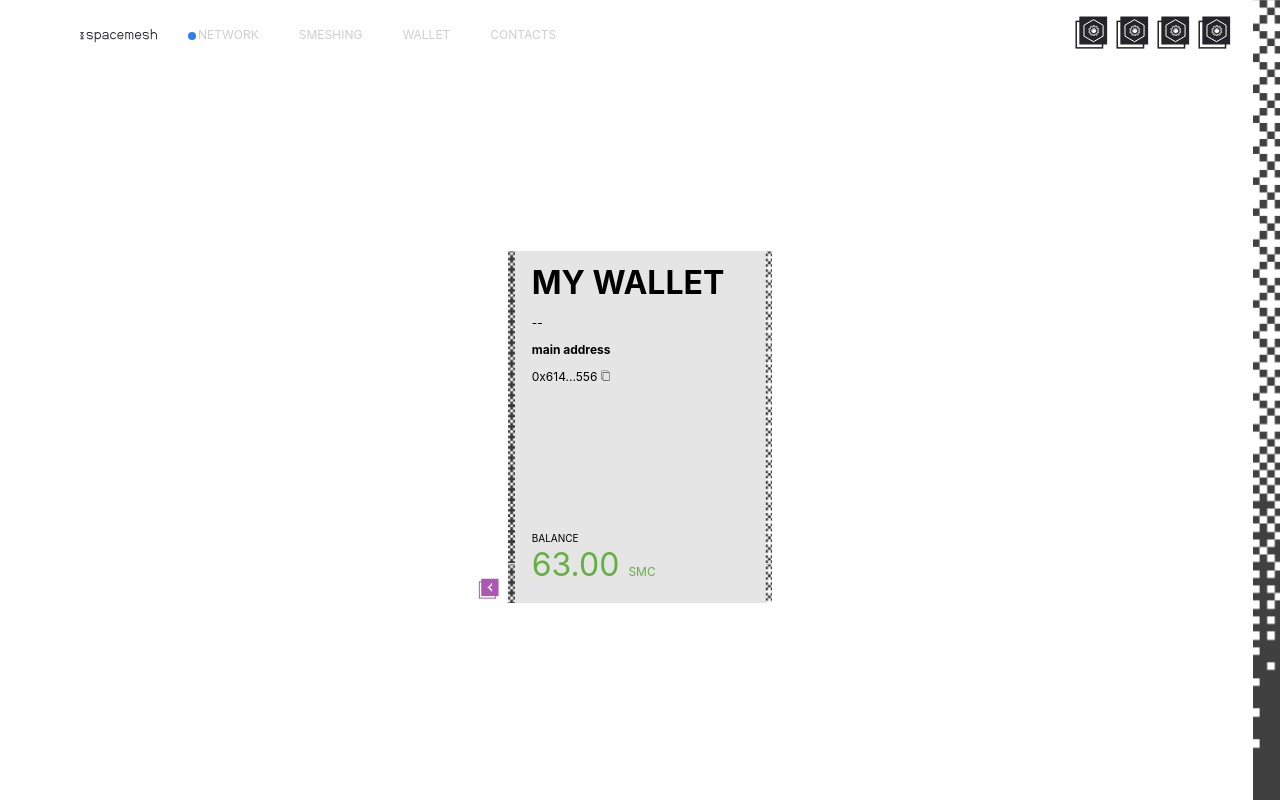
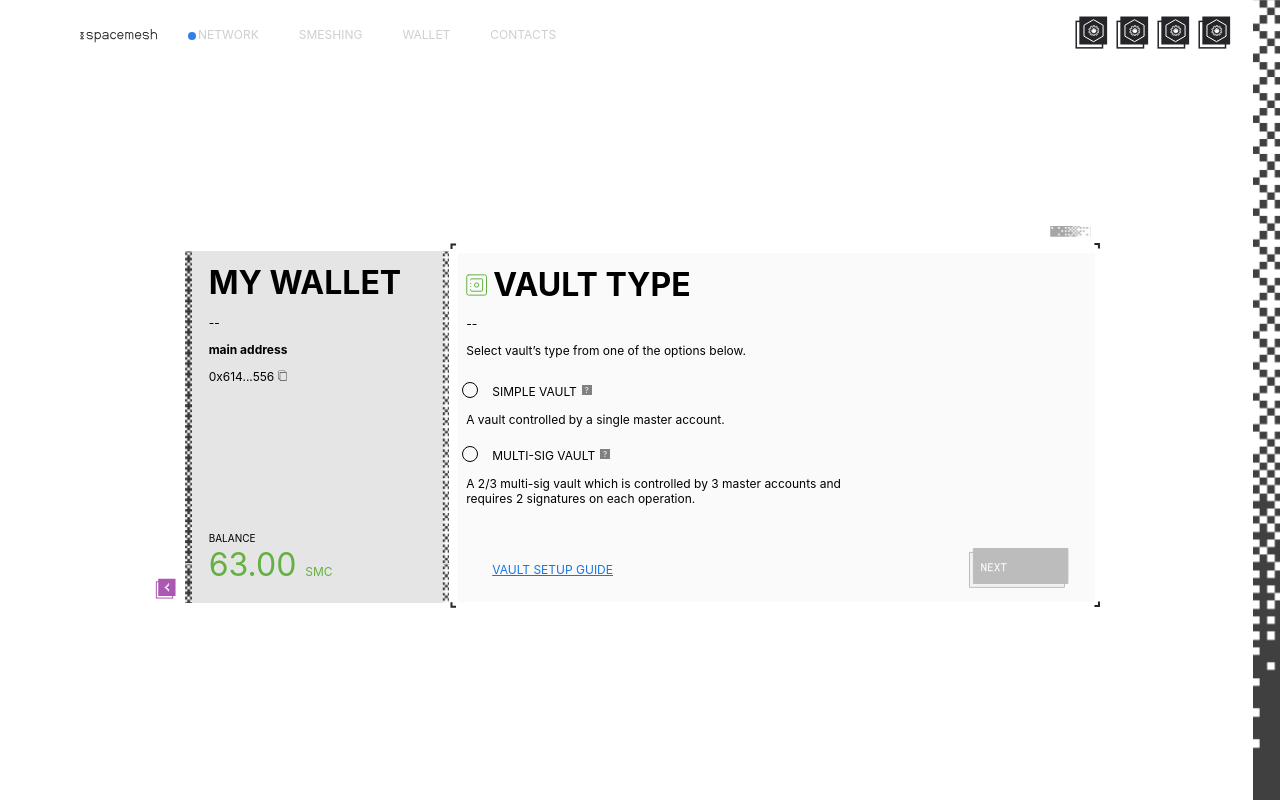
Before and after one commit to aveWorld/smapp, a React (Create React App) app: page /vault-type in a window 1280 px wide. Built offline with nearby package versions, Linux system fonts and the light colour scheme.

Commit message:
added section vault-type

```diff
--- a/src/App.js
+++ b/src/App.js
@@ -12,6 +12,7 @@
 import Wallet from './components/Wallet';
 import NewVault from './components/NewVault';
 import MasterAccount from './components/MasterAccount'
+import VaultType from "./components/VaultType";
 
   function App() {
     return (
@@ -21,6 +22,7 @@
             <Switch>
               <Route exact path="/" component={() => <NewVault />} />
               <Route exact path="/master_account" component={() => <MasterAccount />} />
+              <Route exact path="/vault-type" component={() => <VaultType />} />
             </Switch>
         </HomeWrapper>
       </Layout>
--- /dev/null
+++ b/src/components/VaultType/index.js
@@ -0,0 +1,308 @@
+import React from 'react';
+import { Link } from 'react-router-dom';
+import styled from 'styled-components';
+import { ReactSVG } from 'react-svg';
+
+// Assets
+import TitleImg from '../../assets/svg/new-vault_title.svg';
+import BtnImg from '../../assets/svg/vault_btn.svg';
+import RectTopLeft from '../../assets/svg/rect_top-left.svg';
+import RectTopRight from '../../assets/svg/rect_top-right.svg';
+import RectBotLeft from '../../assets/svg/rect_bot-left.svg';
+import RectBotRight from '../../assets/svg/rect_bot-right.svg';
+import VaultTopImg from '../../assets/svg/vault_top-img.svg'
+
+
+function VaultType() {
+  return (
+    <VaultItem>
+      <ReactSVG src={RectTopLeft} className="rect_top-left"/>
+      <ReactSVG src={RectTopRight} className="rect_top-right"/>
+      <ReactSVG src={RectBotLeft} className="rect_bot-left"/>
+      <ReactSVG src={RectBotRight} className="rect_bot-right"/>
+      <ReactSVG src={VaultTopImg} className="rect-img"/>
+      <VaultWrapper>
+        <VaultHeader>
+          <div className="header__title">
+            <h3 className="header__title"><span><ReactSVG src={TitleImg} className="header__img"/></span> VAULT TYPE
+            </h3>
+          </div>
+          <p className="vault__text">--</p>
+          <p className="vault__text fixed-width">Select vault’s type from one of the options below.</p>
+        </VaultHeader>
+        <VaultMain>
+          <CheckboxesColumns>
+            <CheckboxFlexContainer>
+              <label htmlFor="simple-vault" className="custom-radio">
+                <input value="simple-vault" type="radio" id="simple-vault"
+                       name="radio-group"/>
+                <span className="vault-span">Simple Vault</span>
+              </label>
+              <QuestionMark>?</QuestionMark>
+            </CheckboxFlexContainer>
+            <p className="vault__text">A vault controlled by a single master account.</p>
+            <CheckboxFlexContainer>
+              <label htmlFor="multi-sig-vault" className="custom-radio">
+                <input value="simple-vault" type="radio" id="multi-sig-vault"
+                       name="radio-group"/>
+                <span className="vault-span">Multi-sig Vault</span>
+              </label>
+              <QuestionMark>?</QuestionMark>
+            </CheckboxFlexContainer>
+            <p className="vault__text">A 2/3 multi-sig vault which is controlled by 3 master accounts and requires 2
+              signatures on each operation.</p>
+          </CheckboxesColumns>
+        </VaultMain>
+        <VaultFooter>
+          <Link to="/" className="footer__link">VAULT SETUP GUIDE</Link>
+          <ReactSVG src={BtnImg} className="footer__btn"/>
+        </VaultFooter>
+      </VaultWrapper>
+    </VaultItem>
+  );
+}
+
+const VaultItem = styled.div`
+    position: relative;
+    margin-left: 9px;
+    background: rgba(0, 0, 0, 0.02);
+
+      .vault__main-text {
+      text-transform: uppercase;
+      font-size: 12px;
+    }
+
+    .vault__text {
+        font-size: 12px;
+        line-height: 15px;
+    }
+
+    .rect_top-left {
+        position: absolute;
+        top: 0;
+        left: 0;
+        margin-top: -20px;
+        margin-left: -8px;
+    }
+    .rect_top-right {
+        position: absolute;
+        top: 0;
+        right: 0;
+        margin-top: -20px;
+        margin-right: -5px;
+    }
+    .rect_bot-left {
+        position: absolute;
+        bottom: 0;
+        left: 0;
+        margin-bottom: -10px;
+        margin-left: -8px;
+    }
+    .rect_bot-right {
+        position: absolute;
+        bottom: 0;
+        right: 0;
+        margin-bottom: -10px;
+        margin-right: -5px;
+    }
+    .rect-img {
+        position: absolute;
+        right: 4px;
+        margin-top: -32px;
+    }
+`;
+
+const VaultWrapper = styled.div`
+    padding: 12px 22px 0 8px;
+`;
+
+const VaultHeader = styled.div`
+    .header__img {
+        display: inline-block;
+    }
+
+    .header__title {
+        font-size: 32px;
+        margin: 0;
+    }
+
+    .fixed-width {
+        width: 70%;
+    }
+
+    .header__title {
+        display: flex;
+    }
+
+    .header__question {
+        display: flex;
+        margin-top: 12px;
+        margin-left: 5px;
+        &:hover .header__tooltip {
+            display: block;
+        }
+    }
+
+    .header__img {
+        margin-right: 5px;
+    }
+
+    .header__tooltip {
+        display: none;
+        position: absolute;
+        width: 250px;
+        height: 72px;
+        background-color: white;
+        font-size: 12px;
+        border: 1px solid black;
+        z-index: 1;
+    }
+
+    .tooltip__p {
+        text-align: center;
+        vertical-align: center;
+    }
+
+    @media screen and (max-width: 992px) {
+        .header__title {
+            font-size: 28px;
+        }
+    }
+`;
+
+const VaultMain = styled.div`
+    padding-top: 5px;
+    display: flex;
+    justify-content: space-between;
+    align-items: center;
+    width: 65%;
+
+    .vault__input {
+        width: 238px;
+        height: 28px;
+        margin-left: 30px;
+    }
+    .main__question {
+        position: relative;
+        &:hover .main__tooltip{
+            display: block;
+        }
+    }
+
+    .main__tooltip {
+        display: none;
+        position: absolute;
+        width: 250px;
+        height: 72px;
+        background-color: white;
+        font-size: 12px;
+        border: 1px solid black;
+        z-index: 1;
+        left: 0;
+        top: 0;
+        margin-top: 4px;
+    }
+
+    .tooltip__p {
+        text-align: center;
+        vertical-align: center;
+    }
+
+    @media screen and (max-width: 992px) {
+        display: block;
+
+        .vault__input {
+            width: 210px;
+            height: 26px;
+            margin-left: 0;
+            margin-top: 10px;
+            font-size: 12px;
+        }
+    }
+`;
+
+const VaultFooter = styled.div`
+    padding: 30px 0 10px 0;
+    display: flex;
+    justify-content: space-between;
+    align-items: center;
+
+    .footer__link {
+        color: #1776E3;
+        padding-left: 26px;
+        font-size: 12px;
+    }
+
+    @media screen and (max-width: 992px) {
+        padding-top: 85px;
+    }
+`;
+
+const CheckboxesColumns = styled.div`
+  display: flex;
+  flex-direction: column;
+`;
+
+const CheckboxFlexContainer = styled.div`
+   display: flex;
+   align-items: center;
+
+   .vault-span {
+    text-transform: uppercase;
+    font-size: 12px;
+   }
+
+  input[type='radio'] {
+    position: relative;
+    height: 18px;
+    width: 18px;
+    -webkit-appearance: none;
+    -moz-appearance: none;
+    appearance: none;
+    outline: none;
+  }
+
+  input[type='radio']::before {
+    content: '';
+    position: absolute;
+    top: 70%;
+    left: calc(50% - 10px);
+    width: 14px;
+    height: 14px;
+    border-radius: 50%;
+    -webkit-transform: translate(-50%,-50%);
+    -ms-transform: translate(-50%,-50%);
+    transform: translate(-50%,-50%);
+    border: 1px solid #000;
+  }
+
+  input[type='radio']:checked::after {
+    content: '';
+    position: absolute;
+    top: 70%;
+    left: calc(50% - 10px);
+    width: 10px;
+    height: 10px;
+    border-radius: 50%;
+    background-color: #65B042;
+    transform: translate(-50%, -50%);
+    visibility: visible;
+  }
+`;
+
+const QuestionMark = styled.div`
+    background-color: grey;
+    width: 10px;
+    height: 10px;
+    font-size: 8px;
+    line-height: 10px;
+    color: white;
+    text-align: center;
+    display: inline-block;
+    position: relative;
+    z-index: 9;
+    margin-left: 5px;
+    margin-top: 6px;
+`;
+
+export default VaultType;
```
